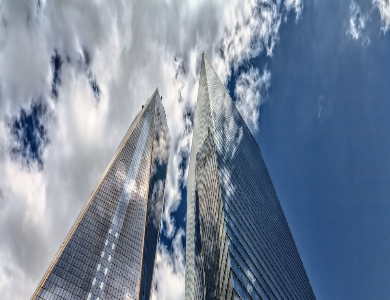
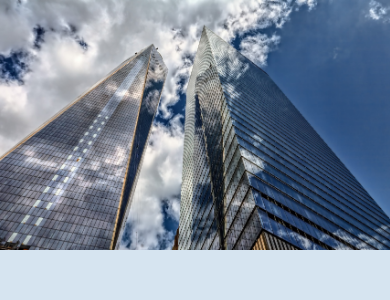
Before and after one commit to ryutaro-tsukamoto/responsive-site, a plain HTML site: page index.html in a window 390 px wide. Shown: the top 300 px of the page. Drawn offline with nearby package versions, Linux system fonts and the light colour scheme.

Commit message:
add css html

```diff
--- a/css/style.css
+++ b/css/style.css
@@ -99,6 +99,7 @@ section h2,
 
 header .main-img
 {
+    background-image: url(../images/img1.jpg);
     width: 100%;
     height: 500px;
     background-size: cover;
@@ -235,3 +236,9 @@ footer
     margin: 0 10px; }
 
 }
+@media (max-width: 768px){
+header .main-img {
+        height: 250px;
+
+    }
+}
--- a/index.html
+++ b/index.html
@@ -12,7 +12,7 @@
   <body><!--header-->
     <header>
 
-        <img src="./images/img1.jpg" alt="" class="main-img">
+        <div class="main-img"></div>
 
 
     </header><!--contents-->
```
Also changed, not shown: .c9/metadata/environment/css/style.css, .c9/metadata/environment/index.html, 1 other file.
